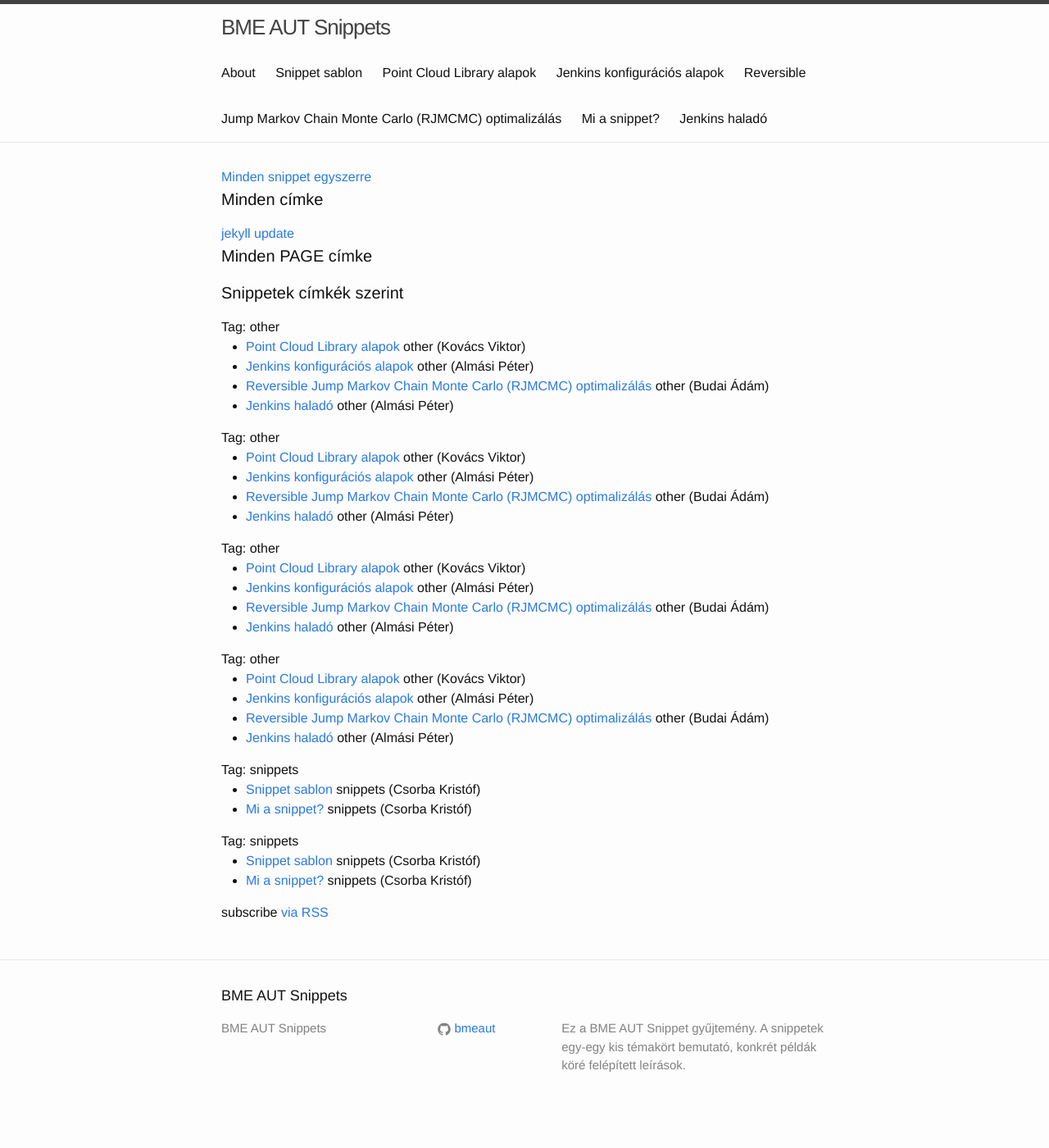
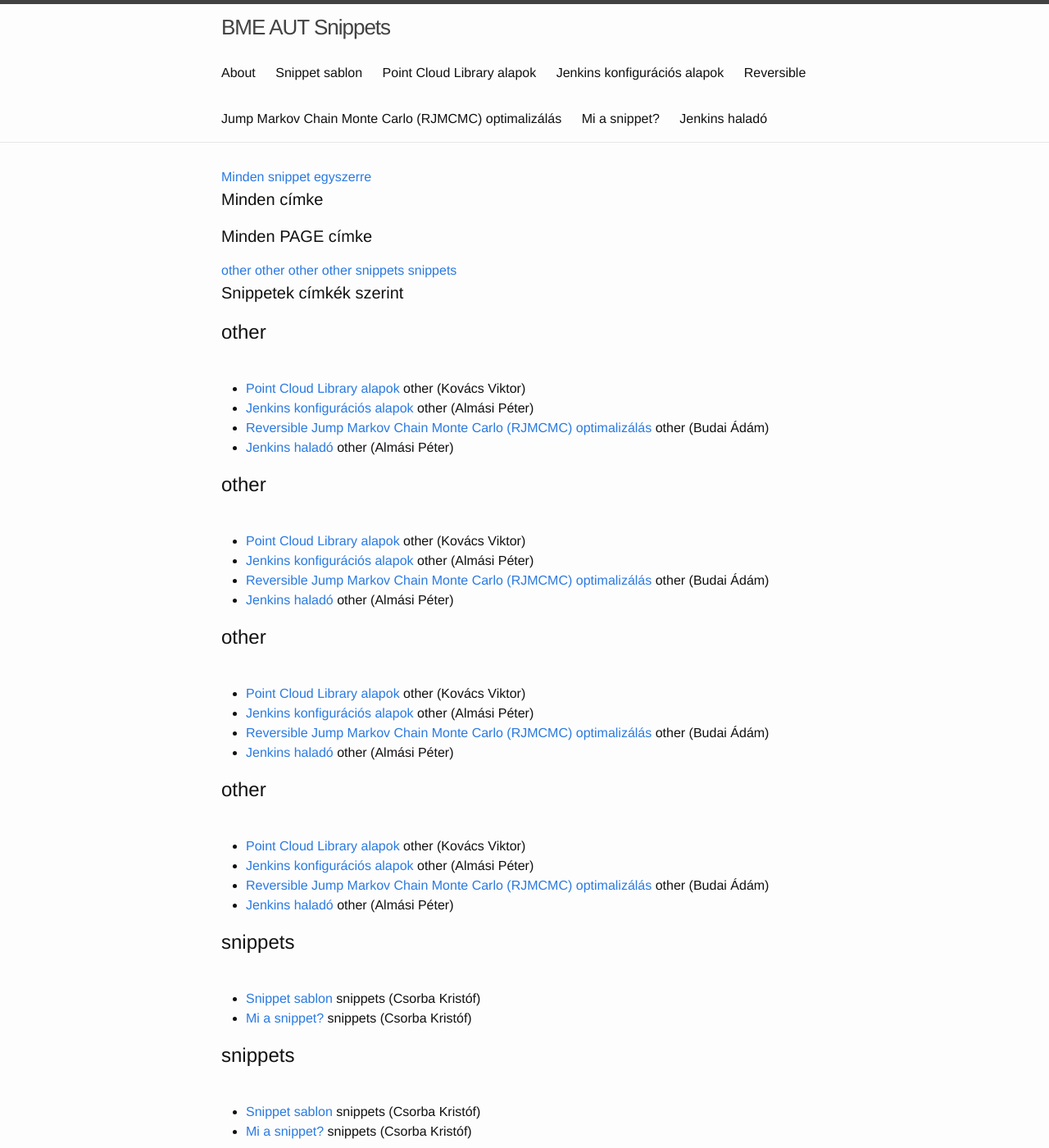
Before and after one commit to csorbakristof/testsnippets, a Jekyll site: the page built from myNewBlog/index.html, in a window 1280 px wide and 1400 px high. Shown: the whole window at 82% size. Built offline with Jekyll 4.4.1, drawn with Linux system fonts in a browser that asks for light colours.

Commit message:
Tag list at the beginning is proper link.

```diff
--- a/myNewBlog/index.html
+++ b/myNewBlog/index.html
@@ -8,10 +8,6 @@ layout: default
 
   <h1 class="page-heading">Minden címke</h1>
 
-  {% for tag in site.tags %}
-    {% assign t = tag | first %}
-    <a href="#{{t}}">{{t}}</a>
-  {% endfor %}
 
   <h1 class="page-heading">Minden PAGE címke</h1>
 
@@ -20,10 +16,14 @@ layout: default
   {% endcapture %}
   {% assign allTagsArray = allTags | split : ' ' | sort %}
 
+  {% for t in allTagsArray %}
+    <a href="#{{t}}">{{t}}</a>
+  {% endfor %}
+
   <h1 class="page-heading">Snippetek címkék szerint</h1>
 
 {% for tag in allTagsArray %}
-  Tag: {{ tag }} <br/>
+  <h2 id="{{tag}}">{{tag}}</h2><br/>
   <ul>
   {% for page in site.pages %}
     {% if page.tags contains tag %}
```
